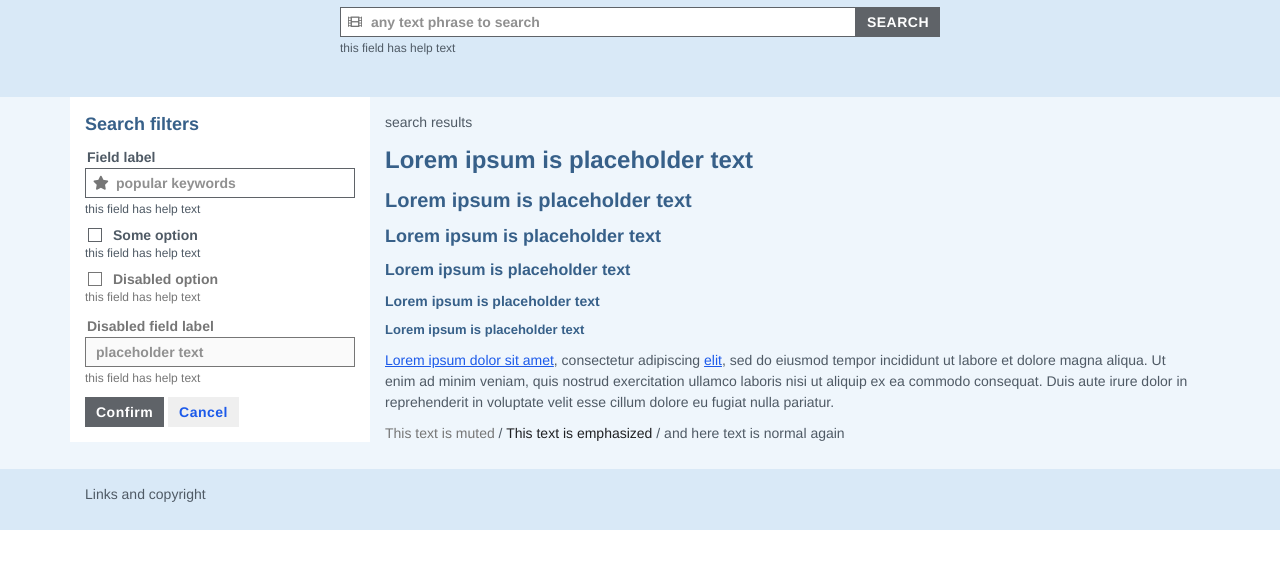
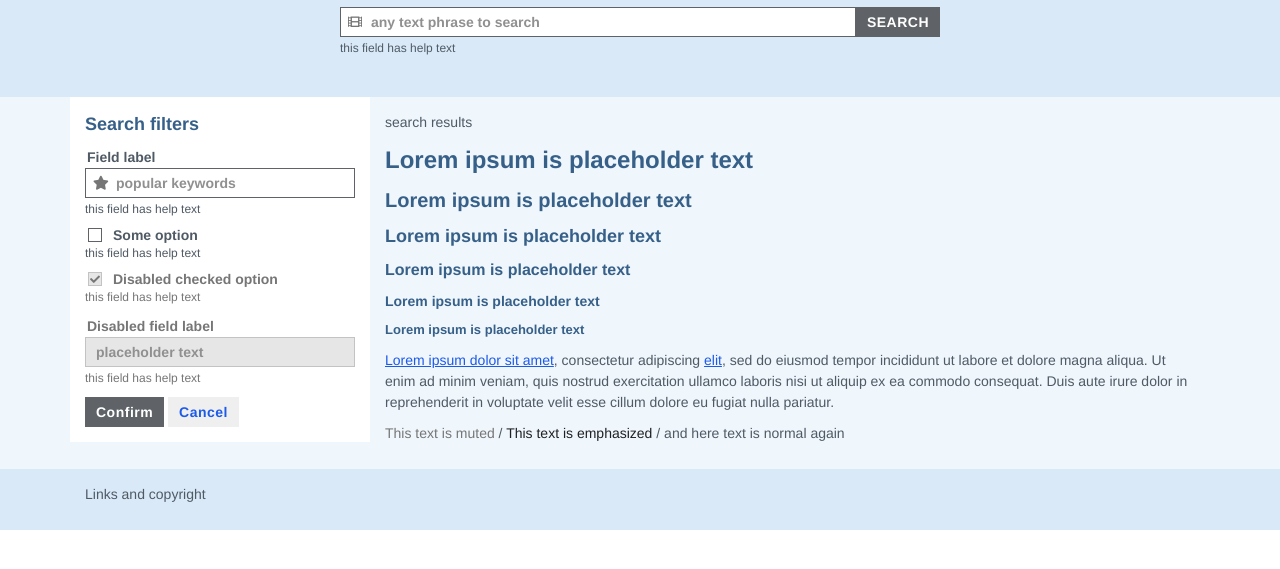
Before and after one commit to saulyz/search-app-markup, a website: page src/index.html in a window 1280 px wide. Shown: the part 127-696 px from the top of the page. Drawn offline with nearby package versions, Linux system fonts and the light colour scheme; files that its build step writes are made by us from their sources.

Commit message:
input improvements for disabled state

```diff
--- a/src/index.html
+++ b/src/index.html
@@ -74,8 +74,8 @@
                         </div>
                         <div class="field disabled">
                             <div class="control control--checkbox">
-                                <input disabled class="checkbox" type="checkbox" id="field-checkbox2">
-                                <label class="label" for="field-checkbox2">Disabled option</label>
+                                <input disabled checked class="checkbox" type="checkbox" id="field-checkbox2">
+                                <label class="label" for="field-checkbox2">Disabled checked option</label>
                             </div>
                             <p class="help error">this field has help text</p>
                         </div>
--- a/src/styles/elements/input-checkbox.scss
+++ b/src/styles/elements/input-checkbox.scss
@@ -35,10 +35,15 @@
             left: 0;
             top: 0;
             margin-left: -2rem;
-            padding-left: 2px;
+            padding-left: 1px;
             font-size: 1rem;
+            line-height: $line-height__input-normal - .1rem;    // fine tune
             color: $color__check;
-            line-height: $line-height__input-normal;
+            @include input-border();
+        }
+
+        .disabled &::after {
+            @include input-border(disabled);
         }
     }
 
@@ -61,12 +66,13 @@
             color: $color__text-muted;
 
             &::before {
-                background-color: transparent;
+                background-color: darken($color__white, 10%);
                 cursor: not-allowed;
             }
 
             &::after {
-                background-color: $color__text-muted;
+                color: $color__text-muted;
+                background-color: darken($color__white, 10%);
                 cursor: not-allowed;
             }
         }
--- a/src/styles/elements/input-text.scss
+++ b/src/styles/elements/input-text.scss
@@ -20,6 +20,7 @@
 .field {
 
     &.disabled .input {
+        background-color: darken($color__white, 10%);
         @include input-border(disabled);
         cursor: not-allowed;
     }
--- a/src/styles/elements/mixins.scss
+++ b/src/styles/elements/mixins.scss
@@ -9,7 +9,7 @@
 @mixin input-border ($state: normal) {
     border: 1px solid $color__input-border;
     @if $state == 'disabled' {
-        border-color: $color__text-muted;
+        border-color: lighten($color__text-muted, 30%);
     }
 }
 
```
